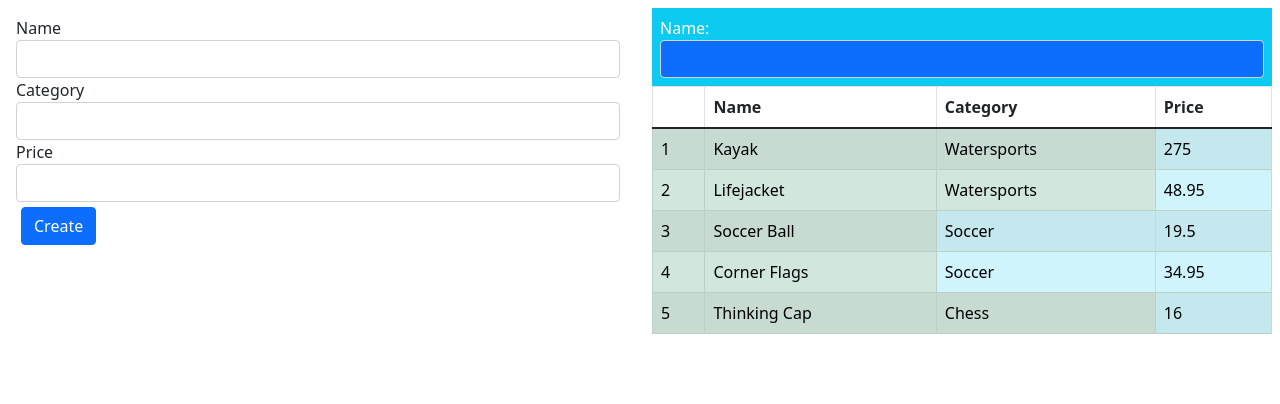
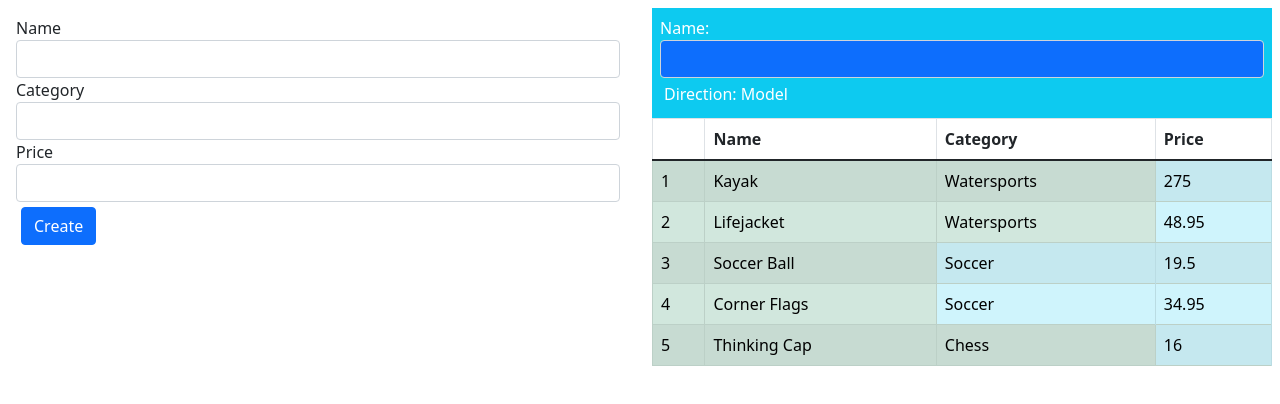
Before and after one commit to rafaelhfreitas/angular_underhood, an Angular app: page / in a window 1280 px wide. Shown: the top 404 px of the page. Built offline with nearby package versions, Linux system fonts and the light colour scheme.

Commit message:
exporting a directive for use in a template variable

```diff
--- a/src/app/template.html
+++ b/src/app/template.html
@@ -20,8 +20,8 @@
 
         <div class="form-group bg-info text-white p-2">
             <label>Name:</label>
-            <input class="bg-primary text-white form-control" [paModel]="newProduct.name"
-                (paModelChange)="newProduct.name = $event" />
+            <input class="bg-primary text-white form-control" [(paModel)]="newProduct.name" #paModel="paModel" />
+            <div class="bg-info text-white p-1">Direction: {{paModel.direction}}</div>
         </div>
 
         <table class="table table-bordered table-striped">
@@ -34,8 +34,9 @@
                 </tr>
             </thead>
             <tbody>
-                <tr *ngFor="let item of getProducts(); let i = index" [pa-attr]="getProducts().length < 6 ? 'table-success' : 'table-warning'"
-                    [pa-product]="item" (pa-category)="newProduct.category = $event">
+                <tr *ngFor="let item of getProducts(); let i = index"
+                    [pa-attr]="getProducts().length < 6 ? 'table-success' : 'table-warning'" [pa-product]="item"
+                    (pa-category)="newProduct.category = $event">
                     <td>{{i + 1}}</td>
                     <td>{{item.name}}</td>
                     <td [pa-attr]="item.category == 'Soccer' ? 'table-info' : null">
--- a/src/app/twoway-directive.ts
+++ b/src/app/twoway-directive.ts
@@ -5,9 +5,12 @@ import {
 
 
 @Directive({
-    selector: "input[paModel]"
+    selector: "input[paModel]",
+    exportAs: "paModel"
 })
 export class PaModel {
+
+    direction: string = "None";
 
     @Input("paModel")
     modelProperty: string | undefined = "";
@@ -19,6 +22,7 @@ export class PaModel {
         let change = changes["modelProperty"];
         if (change.currentValue != this.fieldValue) {
             this.fieldValue = changes["modelProperty"].currentValue || "";
+            this.direction = "Model";
         }
     }
 
@@ -29,5 +33,6 @@ export class PaModel {
     updateValue(newValue: string) {
         this.fieldValue = newValue;
         this.update.emit(newValue);
+        this.direction = "Element";
     }
 }
```
